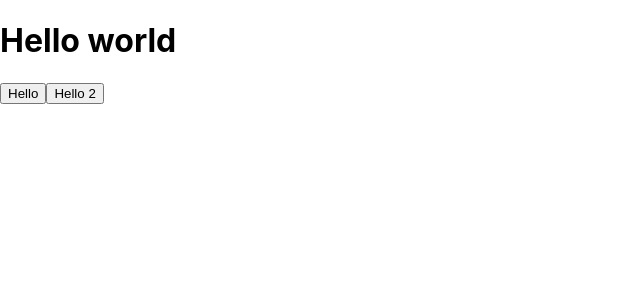
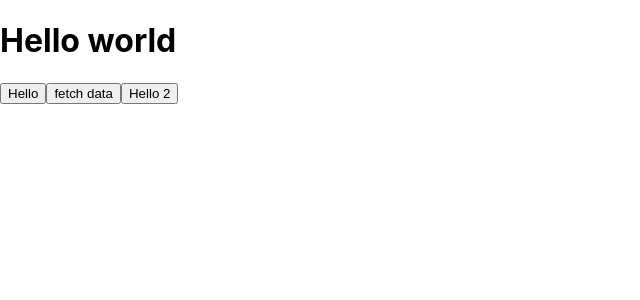
Before and after one commit to juliswer/toasts-app-react, a React (Create React App) app: page / in a window 1280 px wide. Shown: the top 300 px of the page, without its empty margins (0-640 px from the left). Built offline with nearby package versions, Linux system fonts and the light colour scheme.

Commit message:
new changes

```diff
--- a/src/App.js
+++ b/src/App.js
@@ -7,6 +7,7 @@ export default function App() {
       <h1>Hello world</h1>
 
       <button onClick={() => toast.success('Hello world', {
+        icon: '👏',
         position: 'top-right',
         autoClose: 5000,
         style: {
@@ -18,7 +19,19 @@ export default function App() {
       >Hello
       </button>
 
+      <button onClick={() => toast.loading('Obteniendo datos', {
+        position: 'top-right',
+        autoClose: 5000,
+        style: {
+          background: '#212121',
+          color: 'white',
+        }
+      })}>
+        fetch data
+      </button>
+
       <button onClick={() => toast.success('Hello world', {
+        icon: '🤑',
         position: 'bottom-left',
         autoClose: 2000,
         style: {
```
